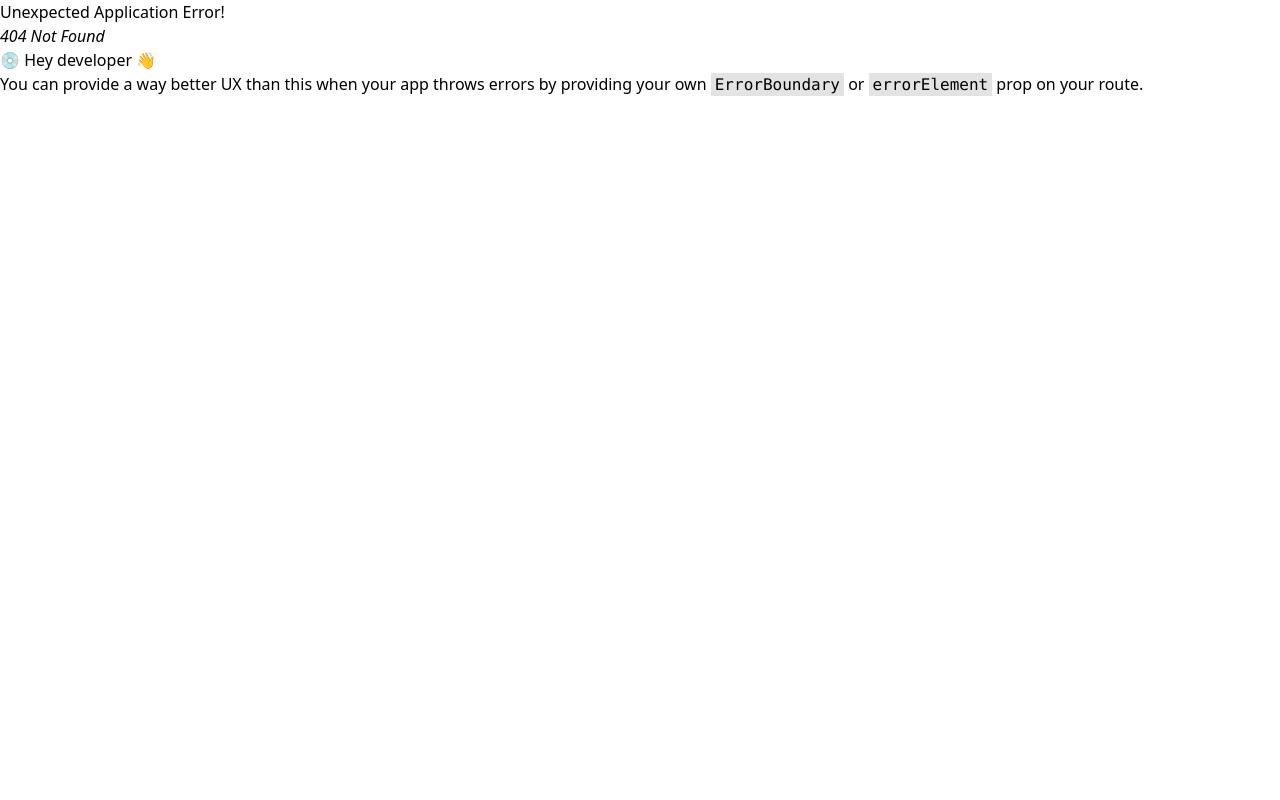
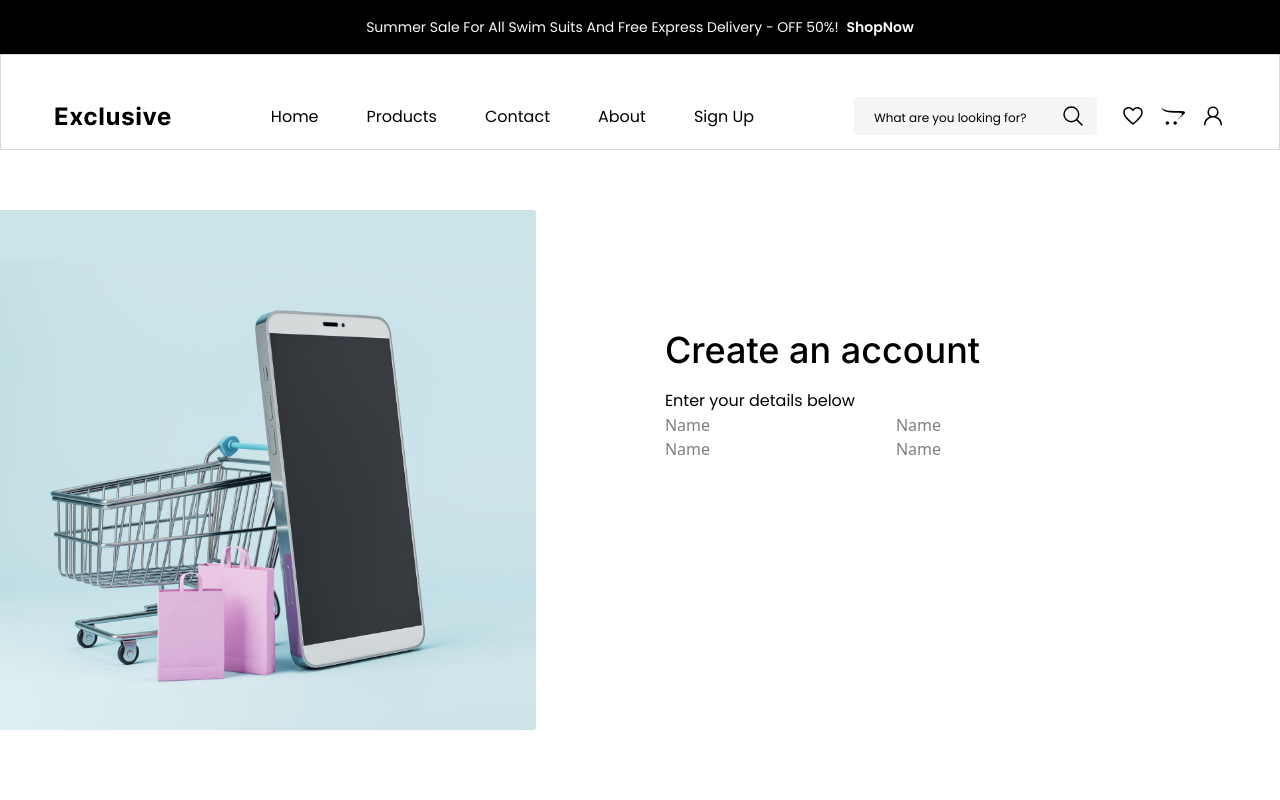
Before and after one commit to nayebislam/Ecommerce, a React (Vite) app: page /registration in a window 1280 px wide. Before the commit this address had no page. Shown: the top 800 px of the page. Built offline with nearby package versions, Linux system fonts and the light colour scheme.

Commit message:
add registration page

```diff
--- a/package.json
+++ b/package.json
@@ -20,6 +20,7 @@
     "react-redux": "^9.2.0",
     "react-router": "^7.6.2",
     "react-slick": "^0.30.3",
+    "react-toastify": "^11.0.5",
     "slick-carousel": "^1.8.1",
     "tailwindcss": "^4.1.10"
   },
--- a/src/components/CartPage/CartPage.jsx
+++ b/src/components/CartPage/CartPage.jsx
@@ -4,10 +4,12 @@ import { useDispatch, useSelector } from "react-redux";
 import Containar from "../../layout/Containar";
 import { cartQuntity, removeFromCart } from "../../slices/cartSlice";
 import { useState } from "react";
+import { Link } from "react-router";
 
 const CartPage = () => {
   const dispatch = useDispatch();
   const [couponText, setcouponText] = useState("")
+  const [discount, setDiscount] = useState(0)
   const data = useSelector(state => state.cartDetails.cartItems)
   const totalPrice = data.reduce((prev, current) => {
     return prev + current.price * current.cartQun;
@@ -22,8 +24,13 @@ const CartPage = () => {
     dispatch(removeFromCart({id: id}))
   }
   const handelChange = (e) => {
-    console.log(e);
+    setcouponText(e.target.value);
+  }
 
+  const handleApplyCoupon = () => {
+    if (couponText == "nayeb") {
+      setDiscount(totalPrice * 0.2)
+    }
   }
   return (
     <div>
@@ -66,7 +73,7 @@ const CartPage = () => {
                     ${product.price}
                   </div>
                   <div className="w-[25%] text-center">
-                    <div className="py-2.5 px-3 border border-[#999999] rounded inline-block">
+                    <div className="w-[76px] h-[52px] py-2.5 px-3 border border-[#999999] rounded inline-block">
                       <div className="flex items-center gap-x-4">
                         <p className="font-primary text-[16px] leading-[24px] text-black">
                           {product.cartQun}
@@ -95,9 +102,9 @@ const CartPage = () => {
             }
           </div>
           <div className="flex items-center justify-between mb-[80px]">
-            <button className="py-4 px-12 rounded border border-[#808080] font-primary font-medium text-[16px] leading-[24px] text-black">
+            <Link to='/products' className="py-4 px-12 rounded border border-[#808080] font-primary font-medium text-[16px] leading-[24px] text-black">
               Return To Shop
-            </button>
+            </Link>
             <button className="py-4 px-12 rounded border border-[#808080] font-primary font-medium text-[16px] leading-[24px] text-black">
               Update Cart
             </button>
@@ -111,7 +118,7 @@ const CartPage = () => {
                 type="text"
                 placeholder="Coupon Code"
               />
-              <button className="py-[17px] px-12 rounded bg-primary font-primary font-medium text-[16px] leading-[24px] text-white">
+              <button onClick={handleApplyCoupon} className="py-[17px] px-12 rounded bg-primary font-primary font-medium text-[16px] leading-[24px] text-white">
                 Apply Coupon
               </button>
             </div>
@@ -122,12 +129,12 @@ const CartPage = () => {
                 <p>${totalPrice}</p>
               </div>
               <div className="flex font-primary text-[16px] leading-6 justify-between mt-6 pb-4 border-b border-[#00000080]">
-                <p>Shipping:</p>
-                <p>$960</p>
+                <p>Disccount:</p>
+                <p>{discount}</p>
               </div>
               <div className="flex font-primary text-[16px] leading-6 justify-between mt-6">
                 <p>Total:</p>
-                <p>$960</p>
+                <p>{totalPrice - discount}</p>
               </div>
               <div className="mt-[32px] flex justify-center">
                 <button className="py-4 px-12 rounded bg-primary font-primary font-medium text-[16px] leading-[24px] text-white">
--- a/src/components/Navbar/Navbar.jsx
+++ b/src/components/Navbar/Navbar.jsx
@@ -53,7 +53,7 @@ const Navbar = () => {
               </li>
               <li>
                 <Link
-                  to=""
+                  to="/registration"
                   className="font-primary text-base leading-[24px] text-black"
                 >
                   Sign Up
--- a/src/components/Router/Router.jsx
+++ b/src/components/Router/Router.jsx
@@ -4,6 +4,7 @@ import Home from "../../pages/Home";
 import Products from "../../pages/Products";
 import ProductDetails from "../../pages/ProductDetails";
 import Cart from "../../pages/Cart";
+import Registration from "../../pages/Registration";
 
 const router = createBrowserRouter([
   {
@@ -14,6 +15,7 @@ const router = createBrowserRouter([
       { path: "products", Component: Products },
       { path: "product/:id", Component: ProductDetails },
       { path: "cart", Component: Cart },
+      { path: "registration", Component: Registration },
     ],
   },
 ]);
--- a/src/components/SingleProductDetail/SingleProductDetail.jsx
+++ b/src/components/SingleProductDetail/SingleProductDetail.jsx
@@ -11,6 +11,7 @@ import { FaRegHeart } from "react-icons/fa6";
 import ProductRating from "../ProductsPage/ProductRating";
 import { cartTotal } from "../../slices/cartSlice";
 import { useDispatch } from "react-redux";
+import { Bounce, ToastContainer, toast } from 'react-toastify';
 
 const SingleProductDetail = () => {
   const { id } = useParams();
@@ -53,8 +54,8 @@ const SingleProductDetail = () => {
   }, []);
 
   const handleBuyNow = (product) => {
-    dispatch(cartTotal(product))
-
+    dispatch(cartTotal(product));
+    toast("add to cart")
   }
   return (
     <div className="pb-[140px]">
@@ -178,8 +179,21 @@ const SingleProductDetail = () => {
               </div>
             </div>
             <div className="ml-4 mr-[19px]">
+              <ToastContainer
+                position="top-right"
+                autoClose={5000}
+                hideProgressBar={false}
+                newestOnTop={false}
+                closeOnClick={false}
+                rtl={false}
+                pauseOnFocusLoss
+                draggable
+                pauseOnHover
+                theme="dark"
+                transition={Bounce}
+              />
               <Link to="/cart">
-                <button onClick={()=>handleBuyNow(singleProduct)} className="py-2.5 px-12 bg-primary text-white font-primary font-medium text-[16px] cursor-pointer leading-6 rounded">
+                <button onClick={() => handleBuyNow(singleProduct)} className="py-2.5 px-12 bg-primary text-white font-primary font-medium text-[16px] cursor-pointer leading-6 rounded">
                   Buy Now
                 </button>
               </Link>
--- /dev/null
+++ b/src/pages/Registration.jsx
@@ -0,0 +1,26 @@
+import React from 'react'
+import singupimg from '../assets/singupimg.png'
+
+const Registration = () => {
+  return (
+    <section className='pt-[60px] pb-[140px]'>
+        <div className='flex'>
+        <div>
+            <img src={singupimg} alt="" />
+        </div>
+        <div className='ml-[129px] mt-[125px]'>
+            <h2 className='font-secondary font-medium text-[36px] leading-[30px]'>Create an account</h2>
+            <p className='font-primary text-[16px] leading-[24px] mt-[24px]'>Enter your details below</p>
+            <form>
+                <input type="text" placeholder='Name' />
+                <input type="text" placeholder='Name' />
+                <input type="text" placeholder='Name' />
+                <input type="text" placeholder='Name' />
+            </form>
+        </div>
+    </div>
+    </section>
+  )
+}
+
+export default Registration
```
Also changed, not shown: src/assets/singupimg.png (added), 1 other file (tests, documents, lock files or other folders).
